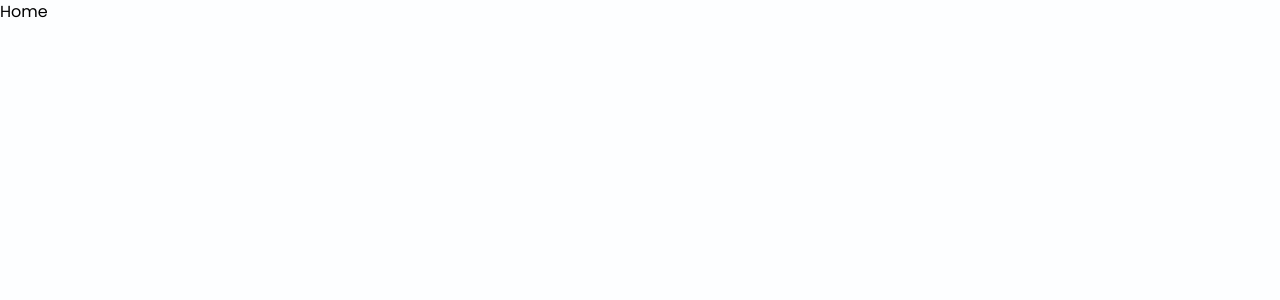
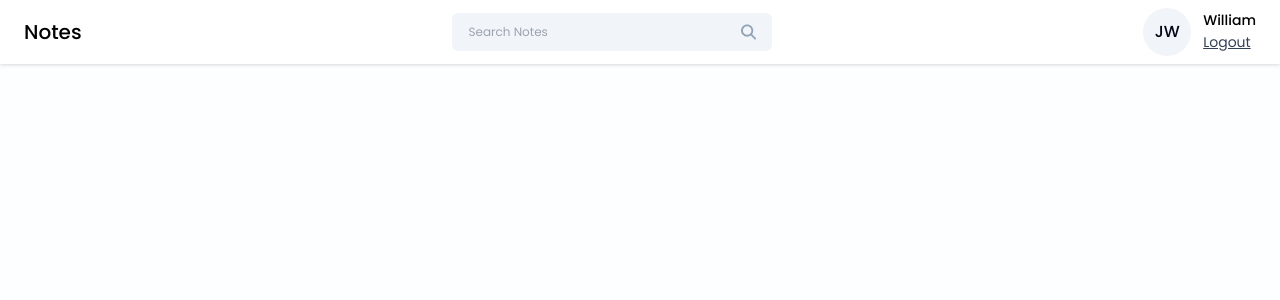
Before and after one commit to pradeepkmaran/notes-app-mern, a React (Vite) app in the folder frontend/notes-app/: page /dashboard in a window 1280 px wide. Shown: the top 300 px of the page. Built offline with nearby package versions, Linux system fonts and the light colour scheme.

Commit message:
basic navbar

```diff
--- /dev/null
+++ b/frontend/notes-app/src/components/Cards/ProfileInfo.jsx
@@ -0,0 +1,17 @@
+import React from 'react';
+import { getInitials } from '../../utils/helper';
+
+const ProfileInfo = ({onLogout}) => {
+    return (
+        <div className='flex items-center gap-3'>
+            <div className='w-12 h-12 flex items-center justify-center rounded-full text-slate-950 font-medium bg-slate-100'> {getInitials("John Williams")}</div>
+
+            <div>
+                <p className='text-sm font-medium'>William</p>
+                <button className='text-sm text-slate-700 underline' onClick={onLogout}>Logout</button>
+            </div>
+        </div>
+    );
+}
+
+export default ProfileInfo;
--- a/frontend/notes-app/src/components/Navbar/Navbar.jsx
+++ b/frontend/notes-app/src/components/Navbar/Navbar.jsx
@@ -1,11 +1,41 @@
 import React from 'react'
+import ProfileInfo from '../Cards/ProfileInfo';
+import { useNavigate } from 'react-router-dom';
+import SearchBar from '../SearchBar/SearchBar';
+import { useState } from 'react';
 
 const Navbar = () => {
+
+    const [searchQuery, setSearchQuery] = useState("");
+
+    const navigate = useNavigate;
+
+    const onLogout = () => {
+        navigate('/login');
+    };
+
+    const handleSearch = () => {
+
+    };
+
+    const onClearSearch = () => {
+        setSearchQuery("");
+    };
+
     return (
         <div className='bg-white flex items-center justify-between px-6 py-2 drop-shadow'>
-            <h2 className='text-xl font-medium text-black py-2'>
-                Notes
-            </h2>
+            <h2 className='text-xl font-medium text-black py-2'> Notes </h2>
+
+            <SearchBar
+                value = {searchQuery}
+                onChange={({target}) => {
+                    setSearchQuery(target.value)
+                }}
+                handleSearch={handleSearch}
+                onClearSearch={onClearSearch}
+            />
+
+            <ProfileInfo onLogout={onLogout}/>
         </div>
     );
 }
--- /dev/null
+++ b/frontend/notes-app/src/components/SearchBar/SearchBar.jsx
@@ -0,0 +1,24 @@
+import React from 'react';
+import { FaM, FaMagnifyingGlass } from 'react-icons/fa6';
+import { IoMdClose } from 'react-icons/io';
+
+const SearchBar = ({ value, onChange, handleSearch, onClearSearch }) => {
+
+    return (
+        <div className='w-80 flex items-center px-4 bg-slate-100 rounded-md'>
+            <input
+                type="text"
+                placeholder='Search Notes'
+                className='w-full text-xs bg-transparent py-[11px] outline-none'
+                value={value}
+                onChange={onChange}
+            />
+
+            {value && <IoMdClose className='text-slate-500 cursor-pointer hover:text-black mr-3'onClick={onClearSearch} />}
+
+            <FaMagnifyingGlass className='text-slate-400 cursor-pointer hover:text-black' onClick={handleSearch} />
+        </div>
+    );
+};
+
+export default SearchBar;
--- a/frontend/notes-app/src/pages/Home/Home.jsx
+++ b/frontend/notes-app/src/pages/Home/Home.jsx
@@ -1,8 +1,11 @@
 import React from 'react'
+import Navbar from '../../components/Navbar/Navbar';
 
 const Home = () => {
     return (
-        <div> Home </div>
+        <>
+            <Navbar />
+        </>
     );
 }
 
--- a/frontend/notes-app/src/utils/helper.js
+++ b/frontend/notes-app/src/utils/helper.js
@@ -2,3 +2,14 @@
     const regex = /^[^\s@]+@[^\s@]+\.[^\s@]+$/;
     return regex.test(email);
 };
+
+export const getInitials = (name) => {
+    if(!name) return "";
+
+    const words = name.split(" ");
+    let initials = "";
+    for(let i=0; i<Math.min(words.length, 2); i++) {
+        initials += words[i][0];
+    }
+    return initials.toUpperCase();
+};
```
